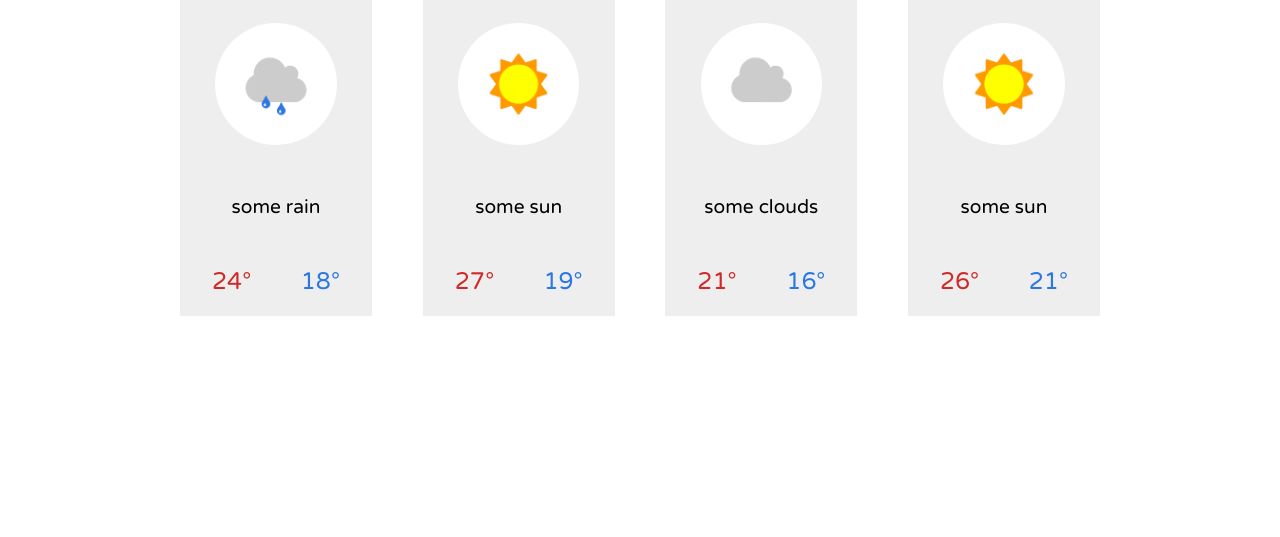
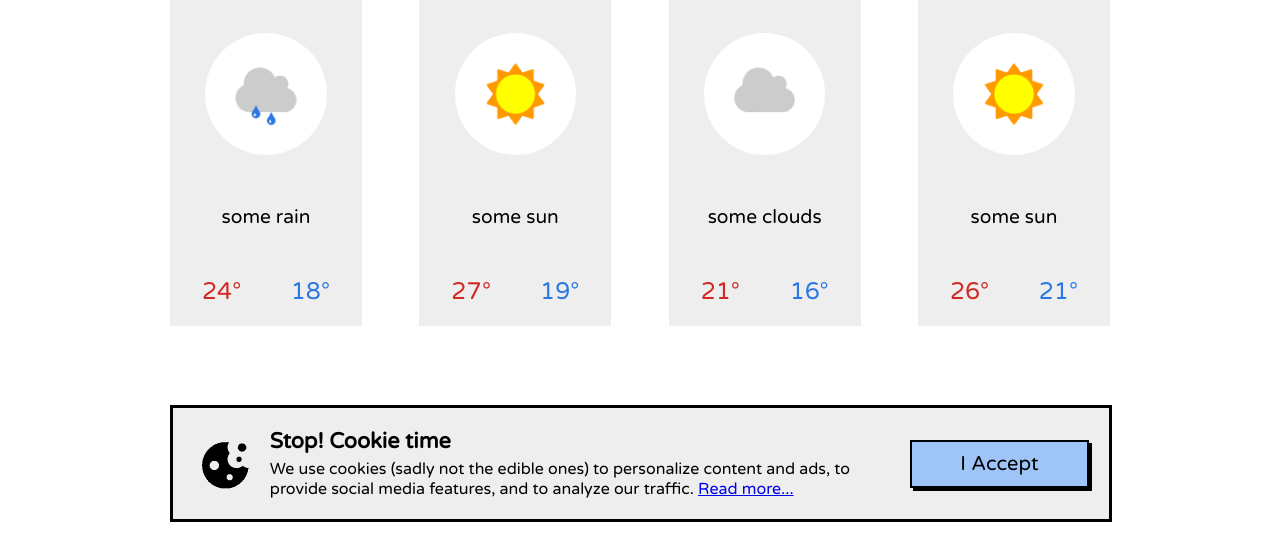
Before and after one commit to michellejanosi/dojoweather, a plain HTML site: page index.html in a window 1280 px wide. Shown: the part 263-800 px from the top of the page. Drawn offline with Linux system fonts and the light colour scheme.

Commit message:
Add cookie section and styling + padding correction

```diff
--- a/index.html
+++ b/index.html
@@ -23,7 +23,7 @@
   </nav>
 
   <main class="container">
-    <div class="main-top">
+    <section class="main-top">
       <h2>San Jose</h2>
       <div class="main-temp-content">
         <p>show temperature in</p>
@@ -32,9 +32,9 @@
           <option value="fahrenheit" name="fahrenheit">&#8457</option>
         </select>
       </div>
-    </div>
+    </section>
 
-    <div class="weather">
+    <section class="weather">
       <div class="daily-weather">
         <h3>Today</h3>
         <img src="./assets/some_rain.png" alt="a gray cloud with two rain drops" class="weather-icon">
@@ -71,7 +71,16 @@
           <p class="low"><span class="low-temp">21</span>&deg;</p>
         </div>
       </div>
-    </div>
+    </section>
+
+    <section class="cookie-container">
+      <img src="./assets/cookie.png" alt="partially eaten black cookie" class="cookie">
+      <div class="cookie-text">
+        <h4>Stop! Cookie time</h4>
+        <p>We use cookies (sadly not the edible ones) to personalize content and ads, to provide social media features, and to analyze our traffic. <a href="#">Read more...</a></p>
+      </div>
+      <button class="btn">I Accept</button>
+    </section>
   </main>
 </body>
 </html>
--- a/style.css
+++ b/style.css
@@ -5,7 +5,6 @@
 }
 
 body {
-  /* background-color: red; */
   font-family: 'Varela Round', sans-serif;
   width: 100vw;
   height: 100vh;
@@ -51,10 +50,10 @@ h1 {
 
 /*Main content top*/
 .container {
-  /* background-color: yellow; */
   margin: 0 auto;
-  padding: 20px;
+  padding: 20px 10px;
   padding-top: 10px;
+  position: relative;
   width: 75%;
 }
 
@@ -62,7 +61,7 @@ h1 {
   border-bottom: 3px solid #000;
   display: flex;
   justify-content: space-between;
-  margin-bottom: 20px;
+  margin-bottom: 30px;
   padding: 10px 0;
 }
 
@@ -80,6 +79,7 @@ h2 {
 }
 
 #temp-scales {
+  cursor: pointer;
   font-family: inherit;
   font-size: 1.25rem;
 }
@@ -88,6 +88,7 @@ h2 {
 .weather {
   display: flex;
   justify-content: space-between;
+  margin-bottom: 30px;
 }
 
 .daily-weather {
@@ -130,3 +131,49 @@ h3 {
 .low {
   color: #2B78E4;
 }
+
+/* Cookie Container */
+.cookie-container {
+  background-color: #eee;
+  border: 3px solid #000;
+  bottom: 5px;
+  display: flex;
+  align-items: center;
+  justify-content: space-between;
+  margin-bottom: 10px;
+  padding: 20px;
+  position: fixed;
+  width: 73.6%;
+}
+
+.cookie-text {
+  width: 70%;
+}
+
+h4 {
+  font-size: 1.35rem;
+  margin-bottom: 5px;
+}
+
+.cookie-container p {
+  font-size: 1em;
+}
+
+.btn {
+  background-color: #9FC5F8;
+  border: 2px solid #000;
+  box-shadow: 3px 3px #000;
+  color: #000;
+  cursor: pointer;
+  font-family: inherit;
+  font-size: 1.25em;
+  padding: 10px 15px;
+  width: 20%;
+}
+
+.btn:active {
+  transform: scale(0.98);
+  box-shadow: 3px 2px 22px 1px rgba(0, 0, 0, 0.24);
+}
+
+/* TO DO: responsive design (mobile-first responsive design */
```
